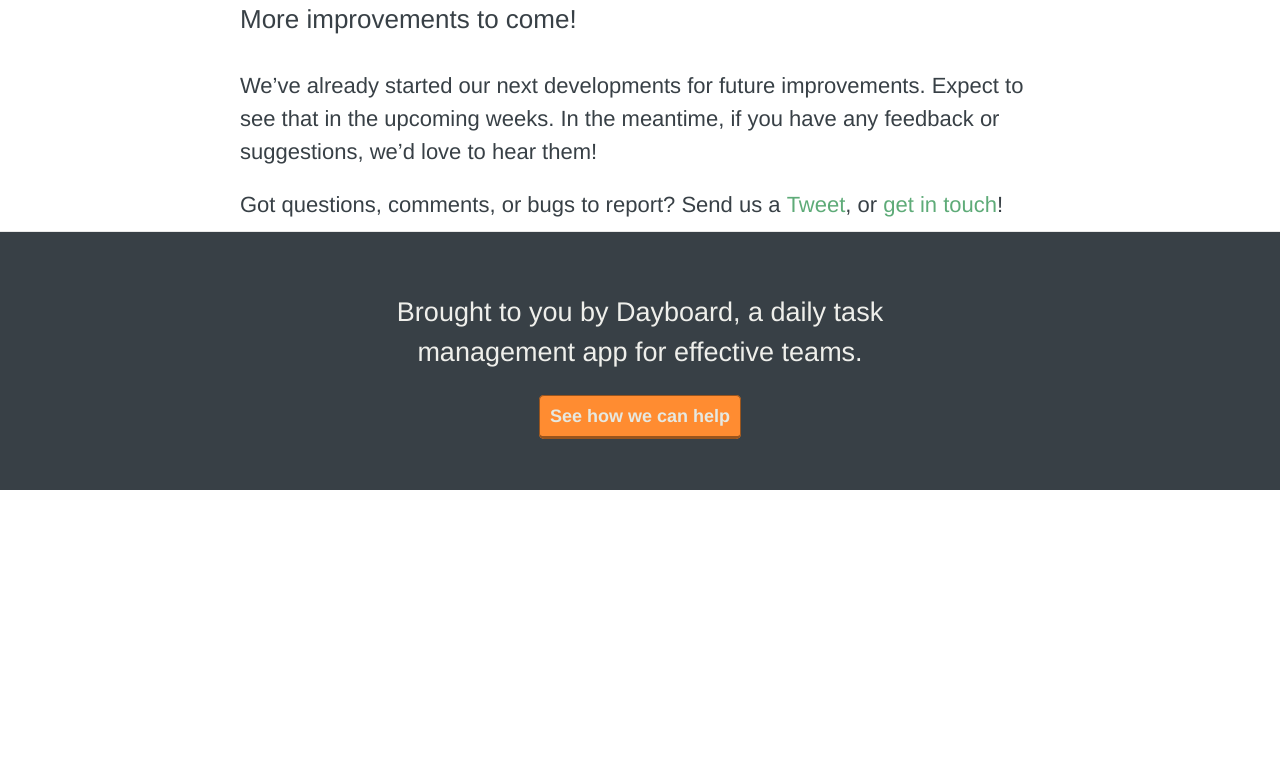
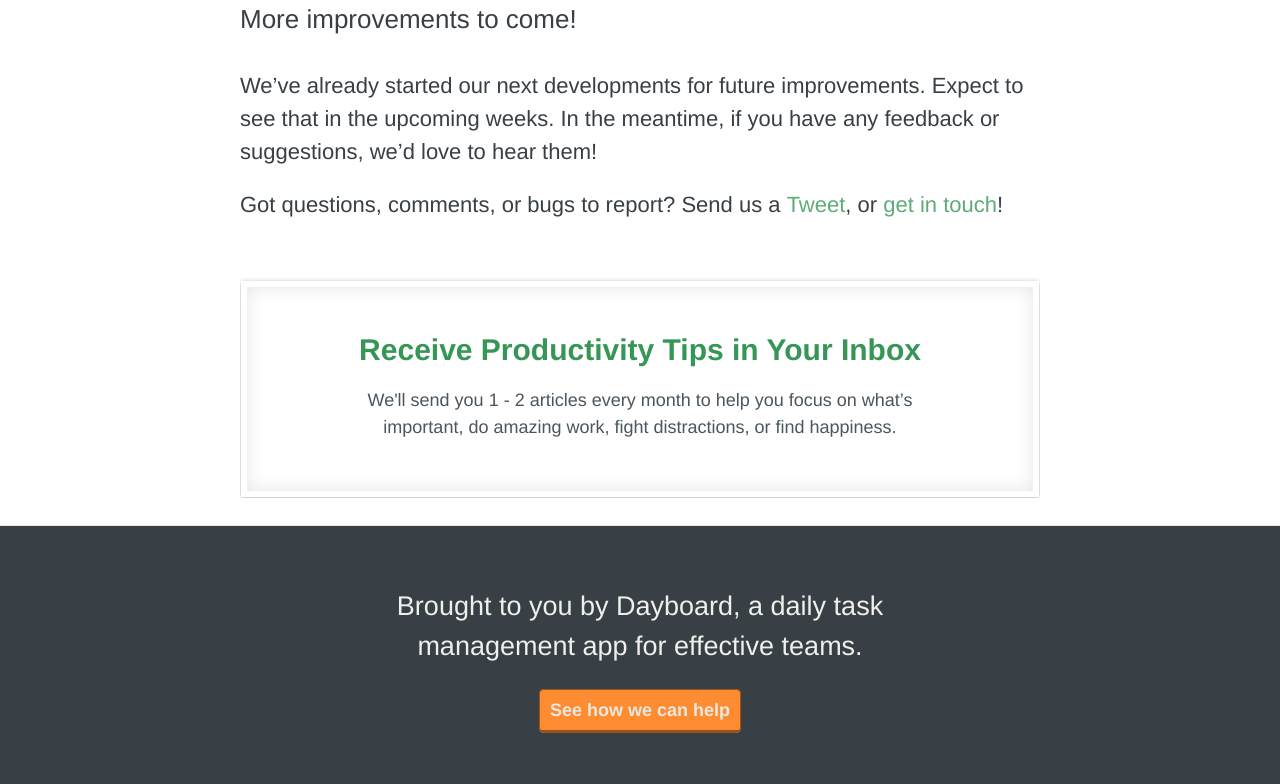
Before and after one commit to dayboard/blog, a Jekyll site: the page built from _posts/tumblr/2014-10-27-new-stuff-tomorrow-list-individual-histories.html, in a window 1280 px wide. Shown: the part 1974-2758 px from the top of the page. Built offline with Jekyll 4.4.1, drawn with Linux system fonts in a browser that asks for light colours; nearby versions of some CDN libraries; before the commit the page ends 2464 px from its top, so only the background shows below that.

Commit message:
Added opt-in box for posts + styles for opt-in box

```diff
--- a/_layouts/post.html
+++ b/_layouts/post.html
@@ -26,4 +26,13 @@ layout: default
     {{ content }}
   </article>
 
+  <section class="opt-in">
+  {% if post.categories == productivity %}
+    <div>
+      <h2>Receive Productivity Tips in Your Inbox</h2>
+      <h3>We'll send you 1 - 2 articles every month to help you focus on what’s important, do amazing work, fight distractions, or find happiness.</h3>
+    </div>
+  {% endif %}
+  </section>
+
 </div>
--- a/_sass/_layout.scss
+++ b/_sass/_layout.scss
@@ -236,24 +236,6 @@
     }
   }
 
-  .opt-in {
-    background-color: $ow6;
-    box-shadow: 0 0 1px #999;
-    display: inline-block;
-    margin: 1%;
-    max-width: 30%;
-    vertical-align: top;
-    width: 100%;
-
-    h2 {
-      color: $dg2;
-      font-size: 24px;
-      font-weight: 600;
-      padding: 20px;
-      text-align: center;
-    }
-  }
-
   .post-list {
     margin: 0 auto;
     list-style: none;
@@ -304,8 +286,9 @@
 }
 
 .post {
-  margin: 0 auto;
+  margin: 0 auto 6%;
   max-width: $content-width;
+  overflow: hidden;
   position: relative;
   top: 50px;
   width: 100%;
@@ -351,4 +334,27 @@
       color: $g4;
     }
   }
+
+  .opt-in {
+    background-color: #fff;
+    border: 6px solid #fff;
+    box-shadow: 0 1px 5px rgba(0,0,1,.3),inset 0 0 18px rgba(0,0,0,.1);
+    margin: 1px;
+    padding: 20px;
+    text-align: center;
+
+    h2 {
+      color: $g3;
+      font-size: 30px;
+      font-weight: 600;
+      padding-top: 20px;
+      margin-bottom: 15px;
+    }
+
+    h3 {
+      color: $dg2;
+      font-size: $base-font-size;
+      padding: 0 60px;
+    }
+  }
 }
--- a/index.html
+++ b/index.html
@@ -29,7 +29,6 @@ layout: default
     </section>
   </div>
 
-  <!--Whether if it's about focusing on what’s important, doing amazing work, fighting distractions, or finding happiness.-->
   <div class="tagline">
     <small style="text-transform: uppercase; font-style:italics">You're reading&hellip;</small>
     <h2>Our thoughts on productivity, psychology and mindfulness in today's tech-driven workplace.</h2>
```
